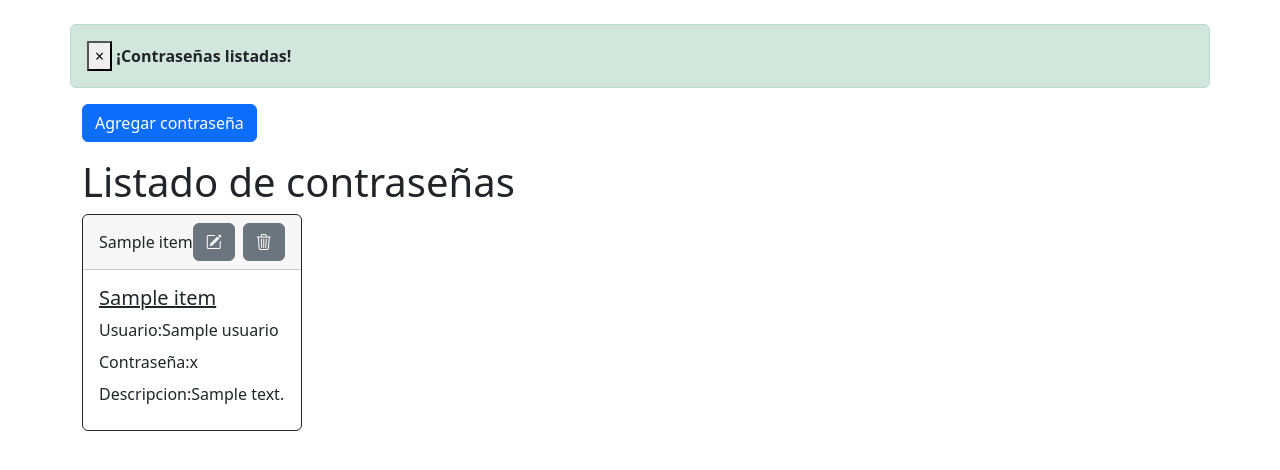
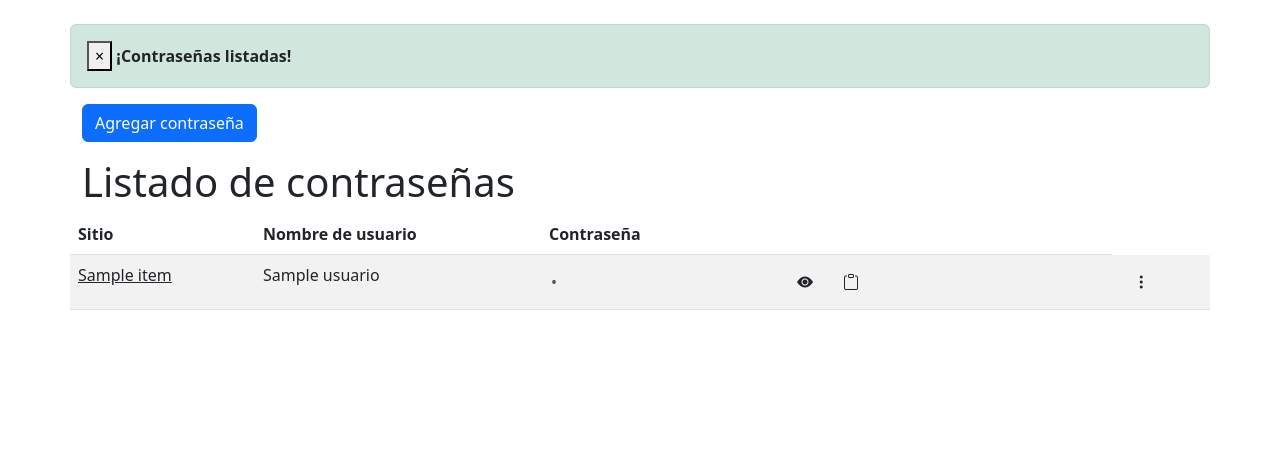
Before and after one commit to Mateovalenzuela/Cliente-gestor-de-passwords, a Django app: page / in a window 1280 px wide. Shown: the part 56-526 px from the top of the page. Run offline with Django 4.2, Linux system fonts and the light colour scheme; a user stored in the database is signed in; tables that the repository leaves empty hold one stand-in row (values such as "Sample post"); a database or web service that is not in the repository returns one stand-in record (values such as "Sample title"); data that the repository does not hold is empty; some libraries are stand-ins or nearby versions.

Commit message:
Actualización de interfaz gráfica

```diff
--- a/apps/gestor/models/entities/Password.py
+++ b/apps/gestor/models/entities/Password.py
@@ -1,13 +1,13 @@
 
 class Password:
-    def __init__(self, id, usuario, password, url, titulo, descripcion):
+    def __init__(self, id, usuario, password, url, titulo, descripcion, fecha_creacion=None):
         self._id = id
         self._usuario = usuario
         self._password = password
         self._url = url
         self._titulo = titulo
         self._descripcion = descripcion
-        self._fecha_creacion = None
+        self._fecha_creacion = fecha_creacion
 
 
     def to_json(self):
--- a/apps/gestor/services.py
+++ b/apps/gestor/services.py
@@ -3,7 +3,9 @@ import requests, json
 
 def get_passwords():
     try:
+        print('request')
         response = requests.get('http://localhost:5000/api/passwords/')
+        print('response')
         if response.status_code == 200:
             return response.json()
         else:
--- /dev/null
+++ b/apps/gestor/static/js/funcionesDeListarPassword.js
@@ -0,0 +1,20 @@
+
+
+function ver_password(idInput){
+    let inputPassword = document.getElementById(idInput);
+    inputPassword.type = 'text';
+}
+
+function ocultar_password(idInput){
+    let inputPassword = document.getElementById(idInput);
+    inputPassword.type = 'password';
+}
+
+
+function copiar_password(idInput){
+    let password = document.getElementById(idInput).value;
+    navigator.clipboard.writeText(password)
+        .then(() => {
+            alert('Contraseña copiada con exito');
+        });
+}
--- a/apps/gestor/templates/deletePassword.html
+++ b/apps/gestor/templates/deletePassword.html
@@ -7,10 +7,10 @@
         <button type="button" class="btn-close" data-bs-dismiss="modal" aria-label="Close"></button>
       </div>
       <div class="modal-body">
-        ¿Está seguro que desea eliminar la contraseña de {{i.usuario}}?
+        ¿Está seguro que desea eliminar la contraseña de {{i.titulo}}?
       </div>
       <div class="modal-footer">
-        <button type="button" class="btn btn-secondary" data-bs-dismiss="modal">Close</button>
+        <button type="button" class="btn btn-secondary" data-bs-dismiss="modal">Cerrar</button>
         <a href="/eliminarPassword/{{i.id}}" type="submit" class="btn btn-danger">Eliminar</a>
       </div>
     </div>
--- a/apps/gestor/templates/generatePassword.html
+++ b/apps/gestor/templates/generatePassword.html
@@ -22,7 +22,7 @@
                         </div>
                         <div class="d-flex justify-content-center py-2">
                             <button type="button" class="btn btn-success" id="txt-copiar-password">
-                                <i class="bi bi-clipboard-check"></i>
+                                <i class="bi bi-clipboard"></i>
                             </button>
                         </div>
                     </div>
--- a/apps/gestor/templates/gestionPasswords.html
+++ b/apps/gestor/templates/gestionPasswords.html
@@ -34,65 +34,9 @@
 
     <div class="col-sm-12 col-md-12 col-lg-12 col-xl-12">
         <h1>Listado de contraseñas</h1>
-        <div class="d-flex flex-wrap gap-2">
+            <!--=== Include lista de password ===-->
+            {% include 'listaDePassword.html' %}
 
-            {% for i in passwords%}
-
-            <div class="card border-dark mb-3" style="max-width: 18rem;">
-                <div class="card-header">
-
-                    <div class="d-flex flex-row justify-content-between align-items-center">
-                        <div class="d-flex flex-column">
-                            {{i.titulo}}
-                        </div>
-
-                        <div class="d-inline-flex justify-content-between gap-2">
-
-                            <button class="btn btn-secondary" data-bs-toggle="modal"
-                                    data-bs-target="#editModal{{i.id}}">
-                                <i class="bi bi-pencil-square"></i>
-                            </button>
-
-                            <button class="btn btn-secondary" data-bs-toggle="modal"
-                                    data-bs-target="#deleteModal{{i.id}}">
-                                <i class="bi bi-trash3"></i>
-                            </button>
-
-                        </div>
-                    </div>
-                </div>
-                <div class="card-body text-dark">
-                    <h5 class="card-title"><a href="{{i.url}}" class="link-dark" target="_blank"
-                                              rel="noreferrer noopener">
-                        {{i.titulo}}
-                    </a></h5>
-                    <div class="d-flex flex-row">
-                        <label class="form-label">Usuario:</label>
-                        <p class="card-text">   {{i.usuario}}</p>
-                    </div>
-
-                    <div class="d-flex flex-row">
-                        <label class="form-label">Contraseña:</label>
-                        <p class="card-text">   {{i.password}}</p>
-                    </div>
-
-                    <div class="d-flex flex-row">
-                        <label class="form-label">Descripcion:</label>
-                        <p class="card-text">   {{i.descripcion}}</p>
-                    </div>
-
-                </div>
-            </div>
-
-
-            <!--=== Incluye modal de edit ===-->
-            {% include 'editPassword.html' %}
-
-            <!--=== Incluye modal de delete ===-->
-            {% include 'deletePassword.html' %}
-
-            {% endfor %}
-        </div>
     </div>
 </div>
 
--- /dev/null
+++ b/apps/gestor/templates/listaDePassword.html
@@ -0,0 +1,87 @@
+<!--Lista de Password-->
+    <div class="row">
+
+        <table class="table table-striped">
+          <thead>
+            <tr>
+              <th scope="col">Sitio</th>
+              <th scope="col">Nombre de usuario</th>
+              <th scope="col">Contraseña</th>
+            </tr>
+          </thead>
+
+          <tbody>
+            {% for i in passwords%}
+            <tr>
+              <td><a class="link-dark" href="{{i.url}}" target="_blank" rel="noreferrer noopener">{{i.titulo}}</a></td>
+              <td>{{i.usuario}}</td>
+              <td>
+                  <div class="d-flex justify-content-start">
+                      <input type="password" id="password-{{i.id}}" class="bg-transparent border-0" value="{{i.password}}" disabled>
+                      <div class="d-flex gap-1">
+                          <button type="button" name="btnViewPassword" id="view-{{i.id}}"
+                                  onmousedown="ver_password('password-{{i.id}}')"  onmouseup="ocultar_password('password-{{i.id}}')"
+                                  class="btn rounded-circle btnViewPassword"
+
+                                ><i class="bi bi-eye-fill"></i>
+                          </button>
+
+                          <button type="button" name="btnCopyPassword" id="copy-{{i.id}}"
+                                  onclick="copiar_password('password-{{i.id}}')" class="btn rounded-circle btnCopyPassword">
+                              <i class="bi bi-clipboard"></i>
+                          </button>
+                      </div>
+
+                  </div>
+              </td>
+              <td>
+                  <div class="dropdown">
+                      <button type="button" class="btn rounded-circle" id="dropdown-{{i.id}}" data-bs-toggle="dropdown" aria-expanded="false" >
+                          <i class="bi bi-three-dots-vertical"></i>
+                      </button>
+
+                      <ul class="dropdown-menu" aria-labelledby="dropdown-{{i.id}}">
+                        <li>
+                            <a class="dropdown-item" role="button" data-bs-toggle="modal" data-bs-target="#moreInfoModal{{i.id}}">
+
+                                <div class="col d-flex gap-1">
+                                    <i class="bi bi-info-circle"></i>
+                                    <label class="form-label m-0"> Más información</label>
+                                </div>
+                            </a>
+
+                        </li>
+
+                        <li>
+                            <a class="dropdown-item" role="button" data-bs-toggle="modal" data-bs-target="#editModal{{i.id}}">
+                            Editar
+                            </a>
+                        </li>
+
+                        <li><hr class="dropdown-divider"></li>
+
+                        <li>
+                            <a class="dropdown-item" role="button" data-bs-toggle="modal" data-bs-target="#deleteModal{{i.id}}">
+                                Eliminar
+                            </a>
+                        </li>
+                      </ul>
+                  </div>
+              </td>
+            </tr>
+                    <!--=== Incluye modal de edit ===-->
+                    {% include 'editPassword.html' %}
+
+                    <!--=== Incluye modal de delete ===-->
+                    {% include 'deletePassword.html' %}
+
+                    <!--=== Incluye modal de mas informacion ===-->
+                    {% include 'masInformacionDePassword.html' %}
+
+
+
+            {% endfor %}
+
+          </tbody>
+        </table>
+    </div>
--- /dev/null
+++ b/apps/gestor/templates/masInformacionDePassword.html
@@ -0,0 +1,31 @@
+<!-- Modal Información extra -->
+<div class="modal fade" id="moreInfoModal{{i.id}}" data-bs-backdrop="static" data-bs-keyboard="false" tabindex="-1" aria-labelledby="moreInfoModalLabel" aria-hidden="true">
+  <div class="modal-dialog">
+    <div class="modal-content">
+      <div class="modal-header">
+        <h5 class="modal-title" id="staticBackdropLabel">Más información</h5>
+        <button type="button" class="btn-close" data-bs-dismiss="modal" aria-label="Close"></button>
+      </div>
+      <div class="modal-body">
+        <div class="container-fluid">
+
+          <div class="form-control">
+            <div class="form-grup py-1">
+              <label class="form-label">Descripción:</label>
+              <input type="text" class="form-control bg-transparent" value="{{i.descripcion}}" disabled>
+            </div>
+
+            <div class="form-grup py-1">
+              <label class="form-label">Fecha de creación:</label>
+              <input type="text" class="form-control bg-transparent" value="{{i.fecha_creacion}}" disabled>
+            </div>
+          </div>
+
+        </div>
+      </div>
+      <div class="modal-footer">
+        <button type="button" class="btn btn-secondary" data-bs-dismiss="modal">Cerrar</button>
+      </div>
+    </div>
+  </div>
+</div>
--- a/apps/gestor/templates/plantilla.html
+++ b/apps/gestor/templates/plantilla.html
@@ -43,8 +43,11 @@
 </div>
     <footer></footer>
 
+    <script src="https://cdn.jsdelivr.net/npm/@popperjs/core@2.11.6/dist/umd/popper.min.js" integrity="sha384-oBqDVmMz9ATKxIep9tiCxS/Z9fNfEXiDAYTujMAeBAsjFuCZSmKbSSUnQlmh/jp3" crossorigin="anonymous"></script>
     <script src="{% static 'bootstrap-5.3.2/js/bootstrap.min.js' %}"></script>
     <script type="text/javascript" src="{% static 'js/generarPassword.js' %}"></script>
+    <script type="text/javascript" src="{% static 'js/funcionesDeListarPassword.js' %}"></script>
+
 
 </body>
 </html>
--- a/apps/gestor/views.py
+++ b/apps/gestor/views.py
@@ -16,7 +16,7 @@ def home(request):
     for password in passwords:
         objPassword = Password(
             password['id'], password['usuario'], password['password'], password['url'], password['titulo'],
-            password['descripcion']
+            password['descripcion'], password['fecha_creacion']
         )
         listaDePasswords.append(objPassword)
 
```
